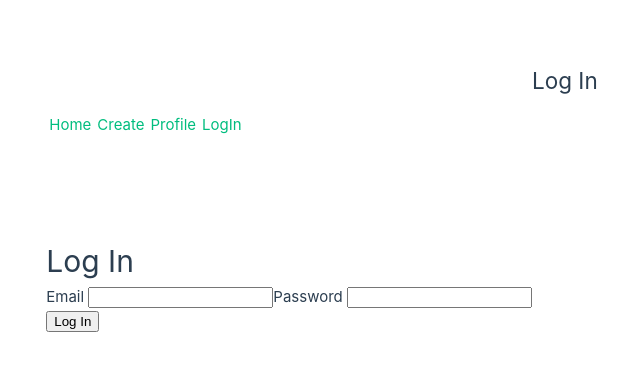
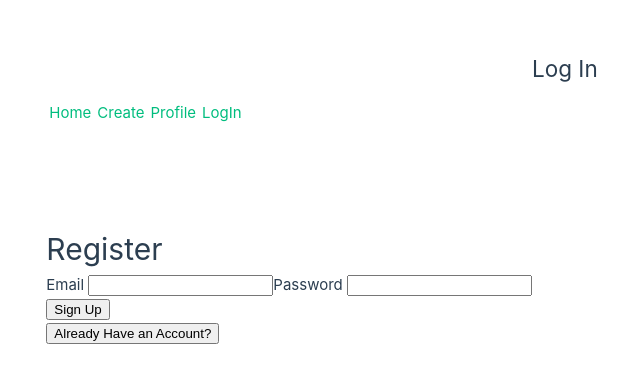
Before and after one commit to staten-island-tech/vue-supabase-project-katie-chenxi, a Vue app in the folder vue/: page /LogIn in a window 1280 px wide. Shown: the part 202-584 px from the top of the page, without its empty margins (108-748 px from the left). Built offline with nearby package versions, Linux system fonts and the light colour scheme.

Commit message:
yayayaya

```diff
--- a/vue/src/components/UserAuth.vue
+++ b/vue/src/components/UserAuth.vue
@@ -4,7 +4,7 @@ import { ref } from 'vue'
 
 
 const loading = ref(false)
-const showLogin = ref(true)
+const showLogin = ref(false)
 const email = ref('')
 const password = ref('')
 const name = ref('')
@@ -28,6 +28,7 @@ const handleSubmit= async () => {
       store.user = user;
       router.push({path: '/Profile'})
       console.log("Succesful: ", user)
+      showLogin.value = true;
     }
   } catch (error) {
     console.error('Error signing up:', error);
@@ -86,6 +87,7 @@ async function logout() {
         />
       </div>
   </form>
+  <button @click="showLogin = false">Don't Have An Account?</button>
 </div>
 <div v-else>
   <form @submit.prevent="handleSubmit">
@@ -101,5 +103,6 @@ async function logout() {
         />
       </div>
   </form>
+  <button @click="showLogin = true">Already Have an Account?</button>
 </div>
 </template>
```
